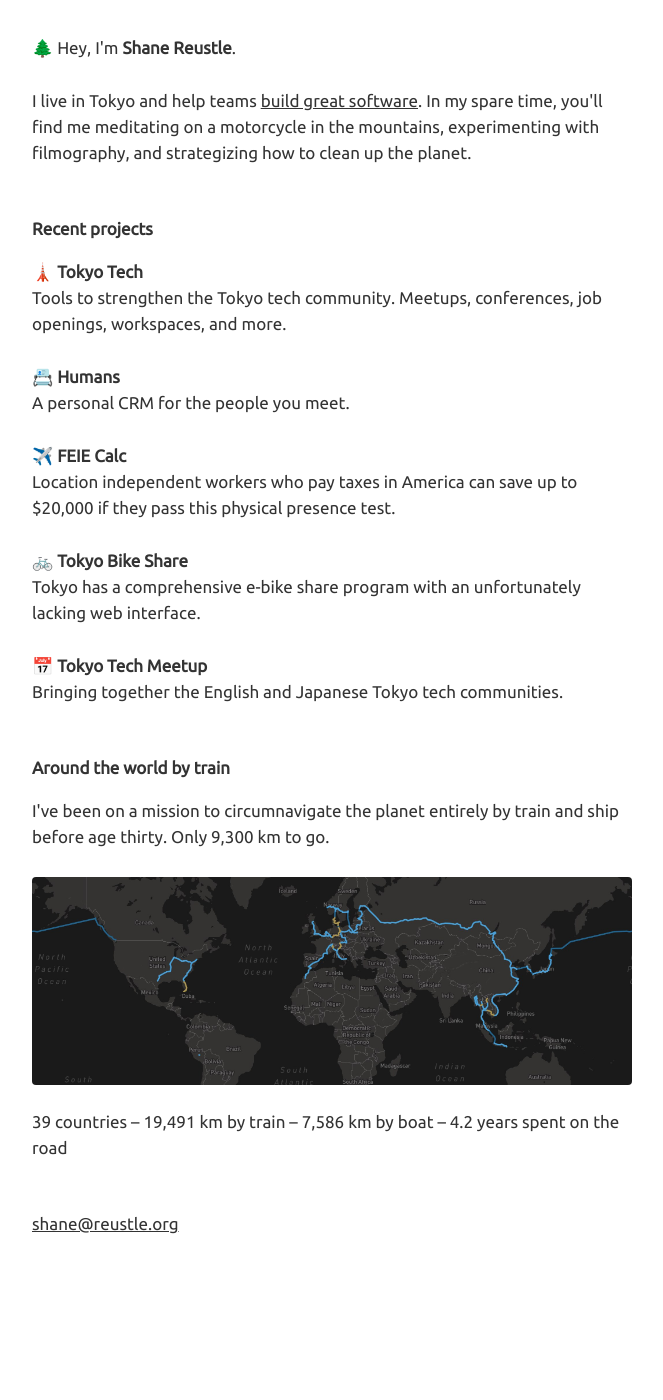
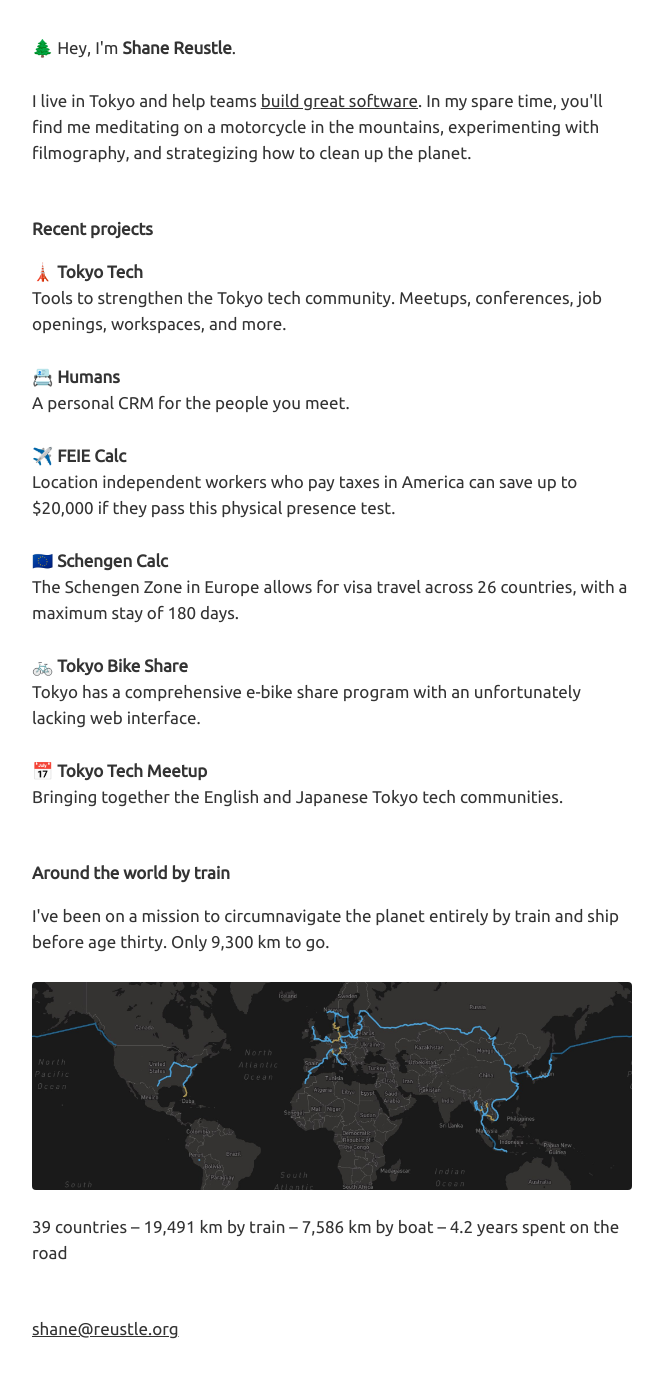
Before and after one commit to reustle/reustle, a Jekyll site: the page index.html, which Jekyll copies as it is, in a window 1280 px wide. Shown: the whole page, without its empty margins (308-971 px from the left). Built offline with Jekyll 4.4.1, drawn with Linux system fonts in a browser that asks for light colours; before the commit the page ends 1295 px from its top, so only the background shows below that.

Commit message:
Update index.html

```diff
--- a/index.html
+++ b/index.html
@@ -60,6 +60,10 @@
                 Location independent workers who pay taxes in America can save up to $20,000 if they pass this physical presence test.
             </p>
             <p>
+                <strong><a href="http://schengencalc.com" target="_blank">🇪🇺 Schengen Calc</a></strong><br/>
+                The Schengen Zone in Europe allows for visa travel across 26 countries, with a maximum stay of 180 days.
+            </p>
+            <p>
                 <strong><a href="https://tokyobikeshare.com" target="_blank">🚲 Tokyo Bike Share</a></strong><br/>
                 Tokyo has a comprehensive e-bike share program with an unfortunately lacking web interface.
             </p>
```
